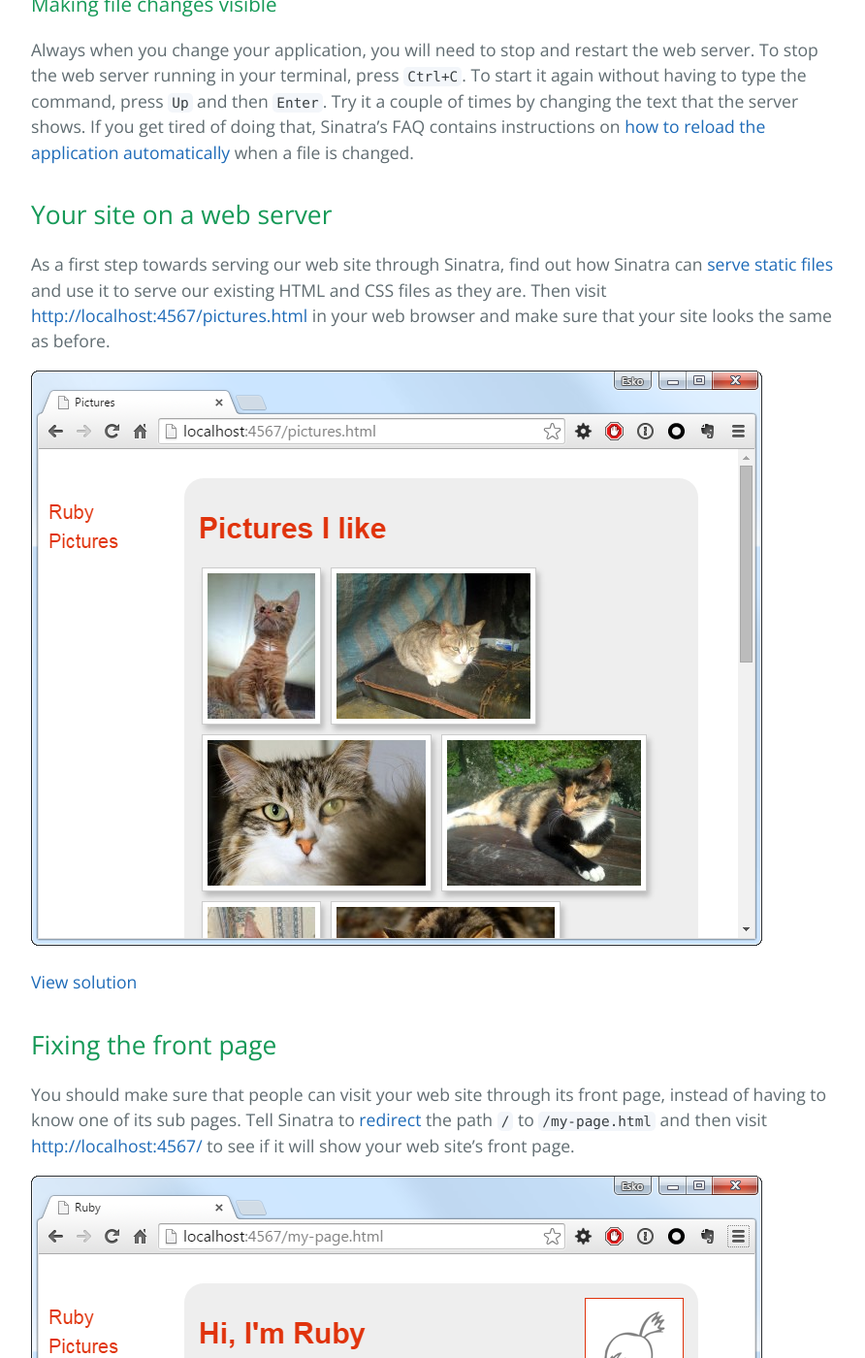
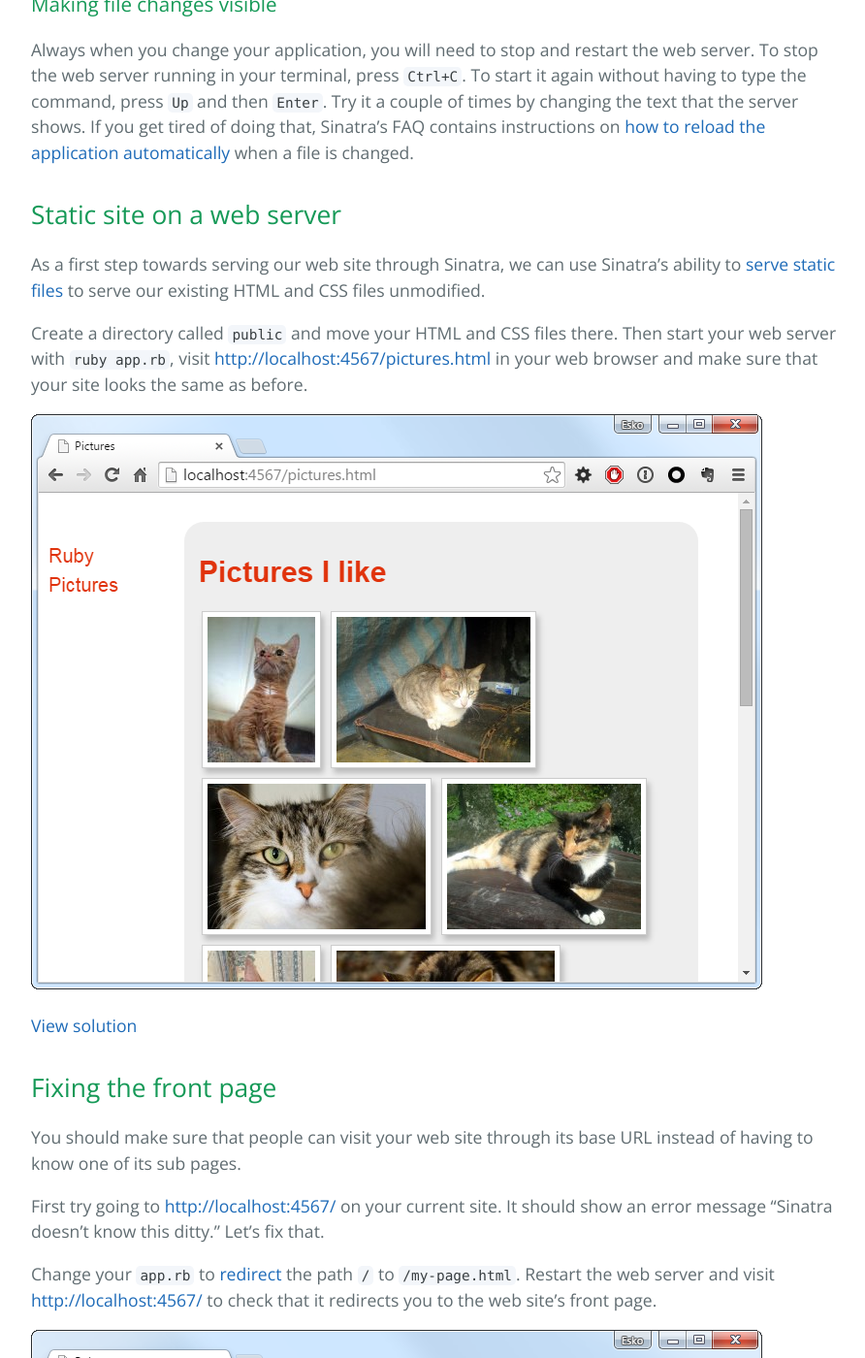
Before and after one commit to luontola/web-intro, a Jekyll site: the page built from templating.md, in a window 1280 px wide and 1400 px high, scrolled down 2625 px. Shown: the whole window at 97% size, without its empty margins (192-1084 px from the left). Built offline with Jekyll 4.4.1, drawn with Linux system fonts in a browser that asks for light colours; Markdown is read by kramdown in place of the engine named in the settings.

Commit message:
More detailed instructions

```diff
--- a/templating.md
+++ b/templating.md
@@ -61,9 +61,11 @@ Then run the command `ruby app.rb` in your terminal. It should start a web serve
 Always when you change your application, you will need to stop and restart the web server. To stop the web server running in your terminal, press `Ctrl+C`. To start it again without having to type the command, press `Up` and then `Enter`. Try it a couple of times by changing the text that the server shows. If you get tired of doing that, Sinatra's FAQ contains instructions on [how to reload the application automatically][sinatra-reloading] when a file is changed.
 
 
-## Your site on a web server
+## Static site on a web server
 
-As a first step towards serving our web site through Sinatra, find out how Sinatra can [serve static files][sinatra-static] and use it to serve our existing HTML and CSS files as they are. Then visit <http://localhost:4567/pictures.html> in your web browser and make sure that your site looks the same as before.
+As a first step towards serving our web site through Sinatra, we can use Sinatra's ability to [serve static files][sinatra-static] to serve our existing HTML and CSS files unmodified.
+
+Create a directory called `public` and move your HTML and CSS files there. Then start your web server with `ruby app.rb`, visit <http://localhost:4567/pictures.html> in your web browser and make sure that your site looks the same as before.
 
 ![Your first web server is working](/screenshots/sinatra-static-files.png)
 
@@ -72,7 +74,11 @@ As a first step towards serving our web site through Sinatra, find out how Sinat
 
 ## Fixing the front page
 
-You should make sure that people can visit your web site through its front page, instead of having to know one of its sub pages. Tell Sinatra to [redirect][sinatra-redirect] the path `/` to `/my-page.html` and then visit <http://localhost:4567/> to see if it will show your web site's front page.
+You should make sure that people can visit your web site through its base URL instead of having to know one of its sub pages.
+
+First try going to <http://localhost:4567/> on your current site. It should show an error message "Sinatra doesn’t know this ditty." Let's fix that.
+
+Change your `app.rb` to [redirect][sinatra-redirect] the path `/` to `/my-page.html`. Restart the web server and visit <http://localhost:4567/> to check that it redirects you to the web site's front page.
 
 ![Front page redirect works](/screenshots/sinatra-redirect.png)
 
```
